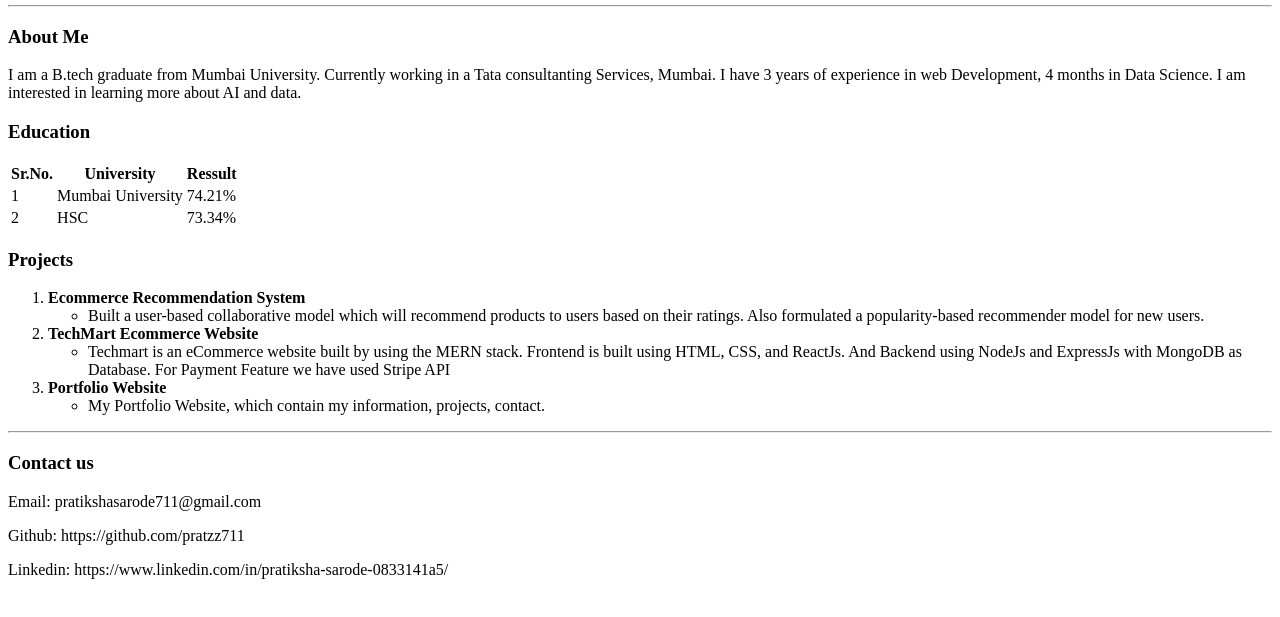
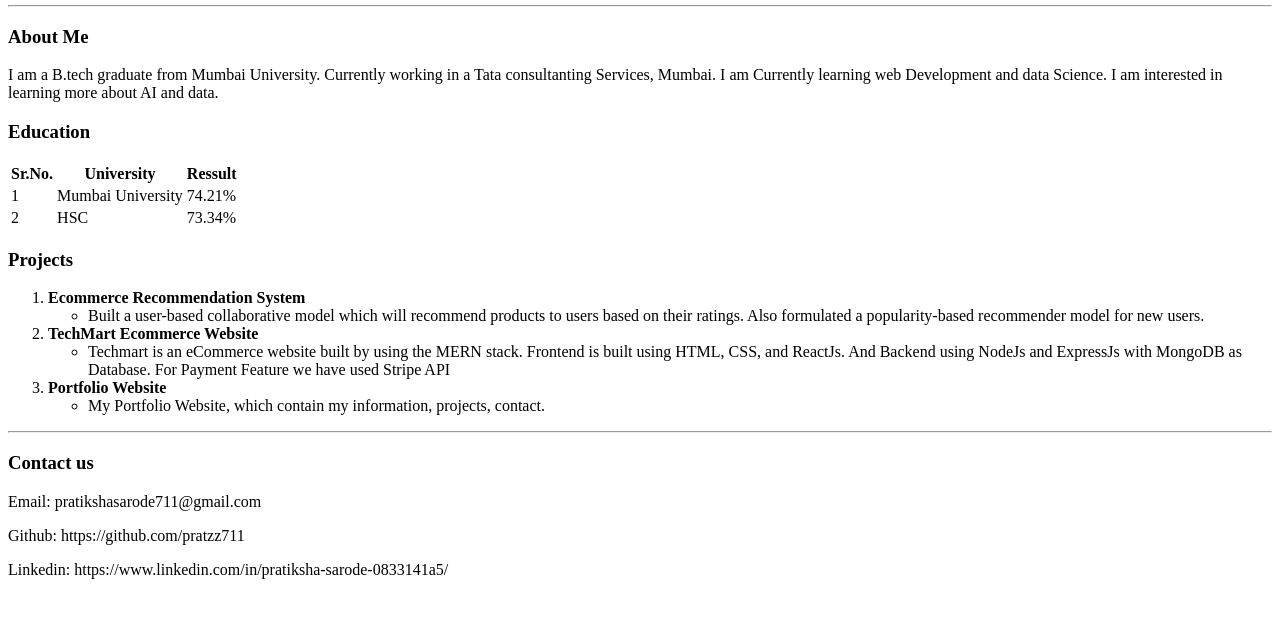
Before and after one commit to pratzz711/Portfolio, a plain HTML site: page index.html in a window 1280 px wide. Shown: the part 171-788 px from the top of the page. Drawn offline with Linux system fonts and the light colour scheme.

Commit message:
Changes in about me

```diff
--- a/index.html
+++ b/index.html
@@ -22,9 +22,7 @@
     </table>
     <hr>
     <h3>About Me</h3>
-    <p>I am a B.tech graduate from Mumbai University. Currently working in a Tata consultanting Services, Mumbai. I have
-        3 years of experience in web Development, 4 months in Data Science. I am interested in learning more about AI
-        and data. </p>
+    <p>I am a B.tech graduate from Mumbai University. Currently working in a Tata consultanting Services, Mumbai. I am Currently learning web Development and data Science. I am interested in learning more about AI and data. </p>
 
     <h3>Education</h3>
     <table>
```
